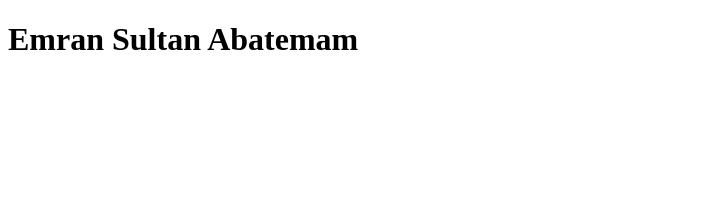
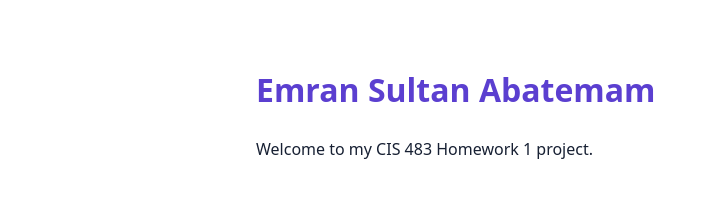
Before and after one commit to emran0973/cis483-hw1, a plain HTML site: page index.html in a window 1280 px wide. Shown: the whole page, without its empty margins (0-708 px from the left). Drawn offline with Linux system fonts and the light colour scheme.

Commit message:
Add page styling and welcome text

```diff
--- a/index.html
+++ b/index.html
@@ -4,8 +4,10 @@
   <meta charset="utf-8">
   <meta name="viewport" content="width=device-width, initial-scale=1">
   <title>CIS 483 Homework 1</title>
+  <link rel="stylesheet" href="styles.css">
 </head>
 <body>
   <h1>Emran Sultan Abatemam</h1>
+  <p>Welcome to my CIS 483 Homework 1 project.</p>
 </body>
 </html>
--- /dev/null
+++ b/styles.css
@@ -0,0 +1,12 @@
+body {
+  max-width: 48rem;
+  margin: 4rem auto;
+  padding: 0 1.5rem;
+  color: #172033;
+  font-family: system-ui, sans-serif;
+  line-height: 1.6;
+}
+
+h1 {
+  color: #5b3fd0;
+}
```
